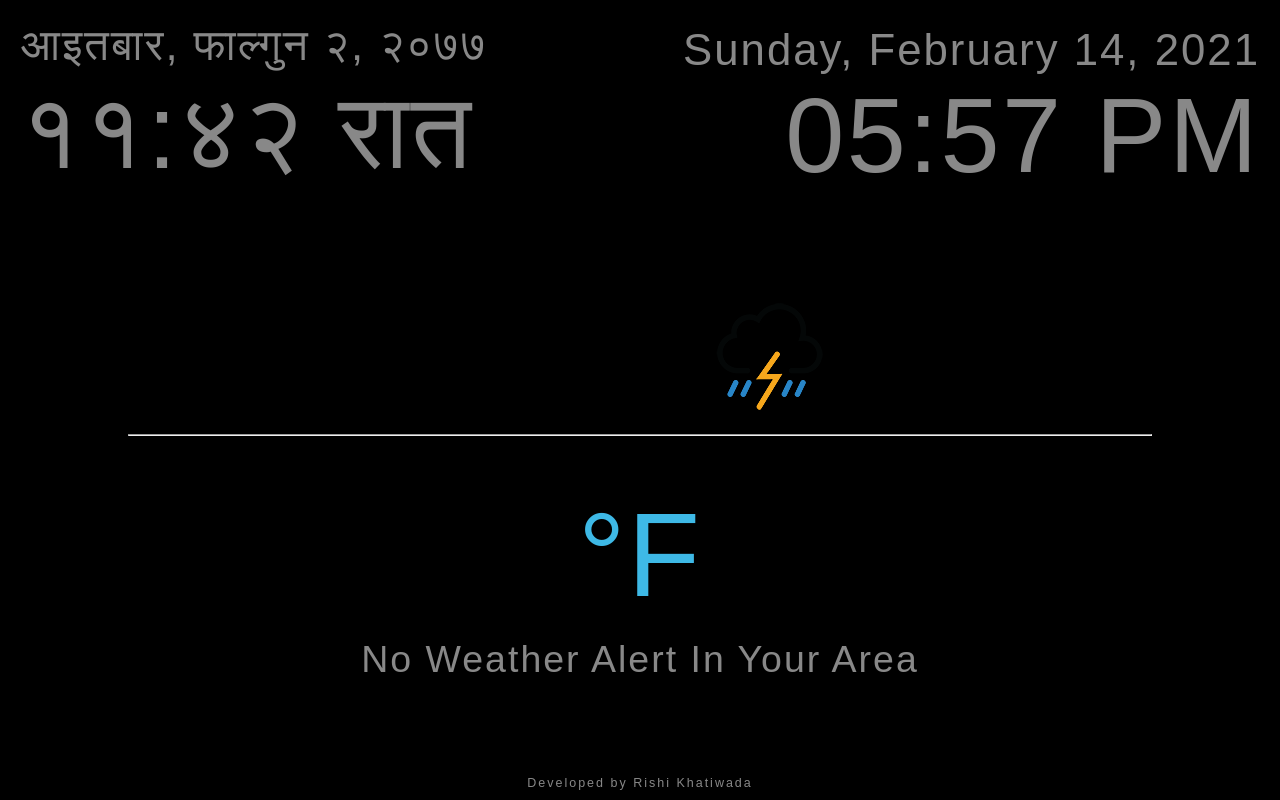
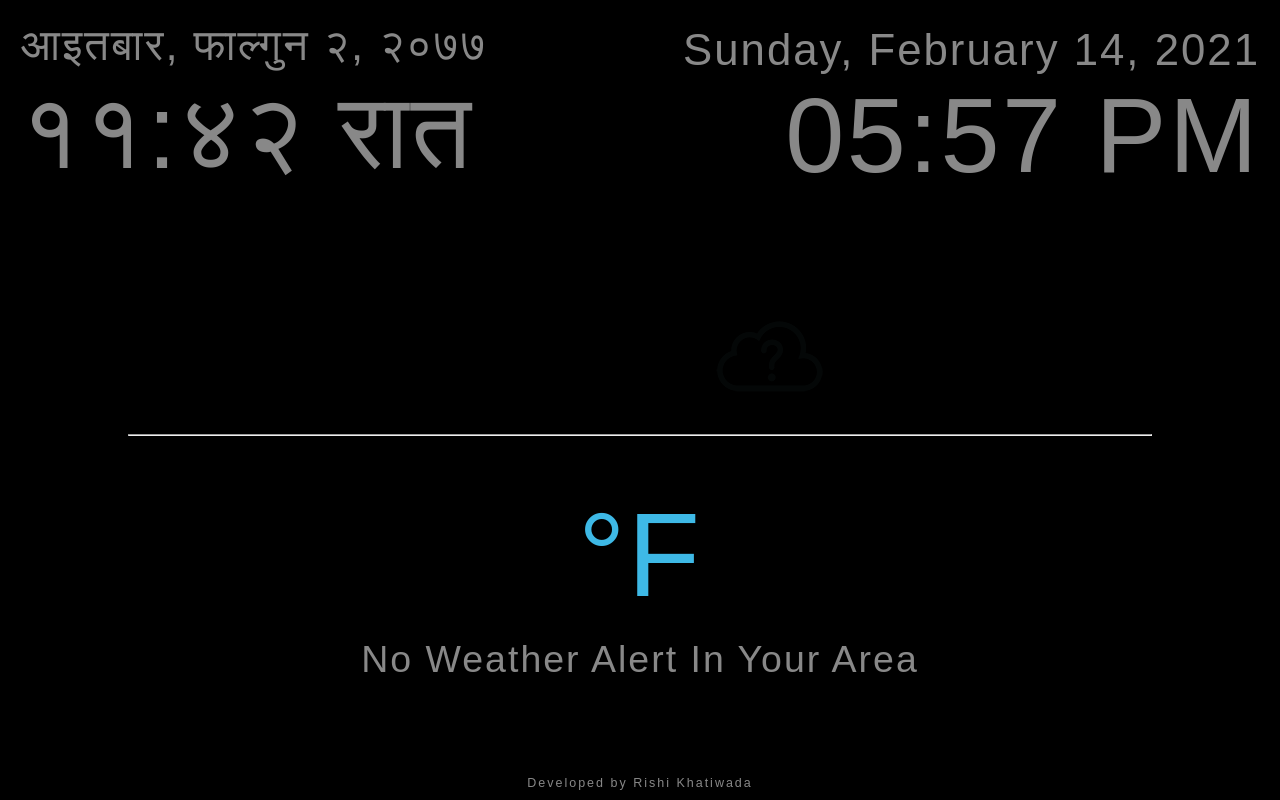
Before and after one commit to rsi2940/weather-app, a website: page index.html in a window 1280 px wide. Drawn offline with Linux system fonts and the light colour scheme; a web font is replaced by a local one.

Commit message:
updated default icon

```diff
--- a/index.html
+++ b/index.html
@@ -129,7 +129,7 @@
             id="icon1"
             width="128"
             height="128"
-            src="src/weather-icons/11d.png"
+            src="src/weather-icons/unknown.png"
           ></img>
         </div>
         <hr />
```
